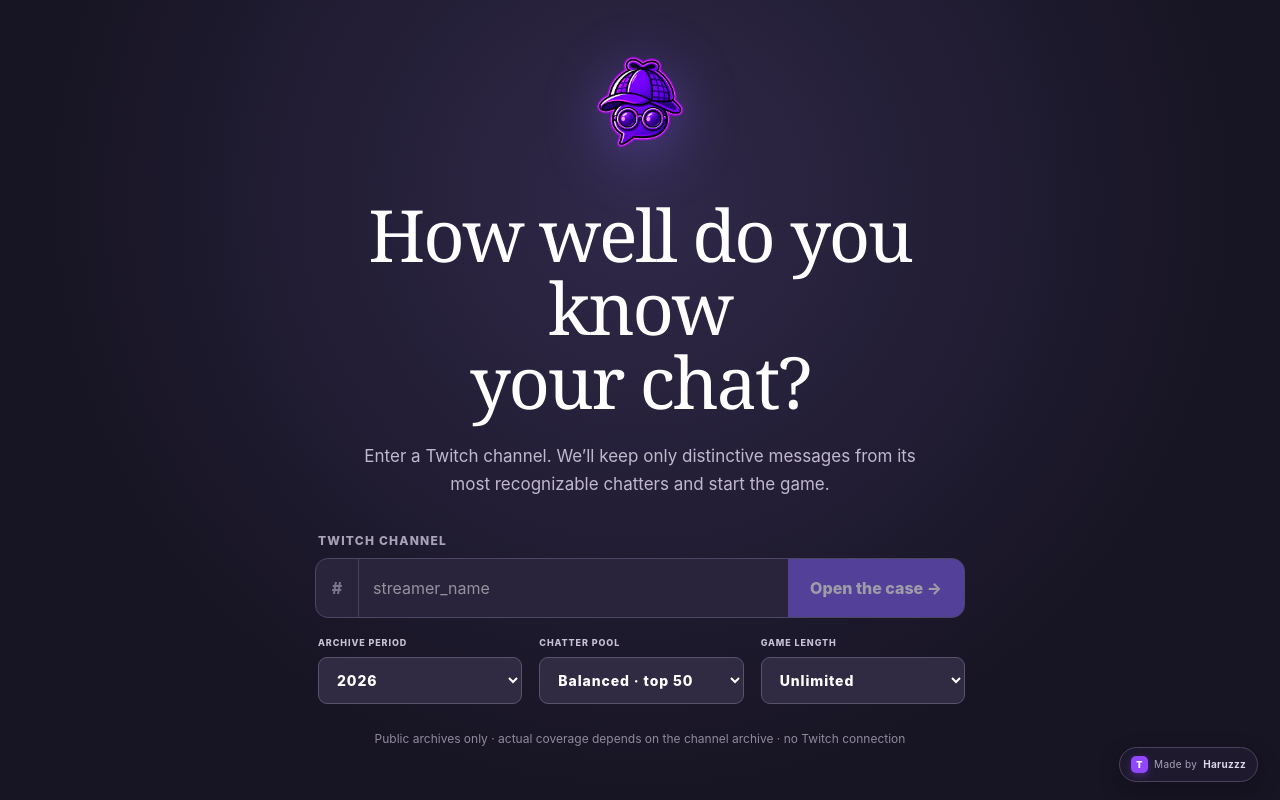
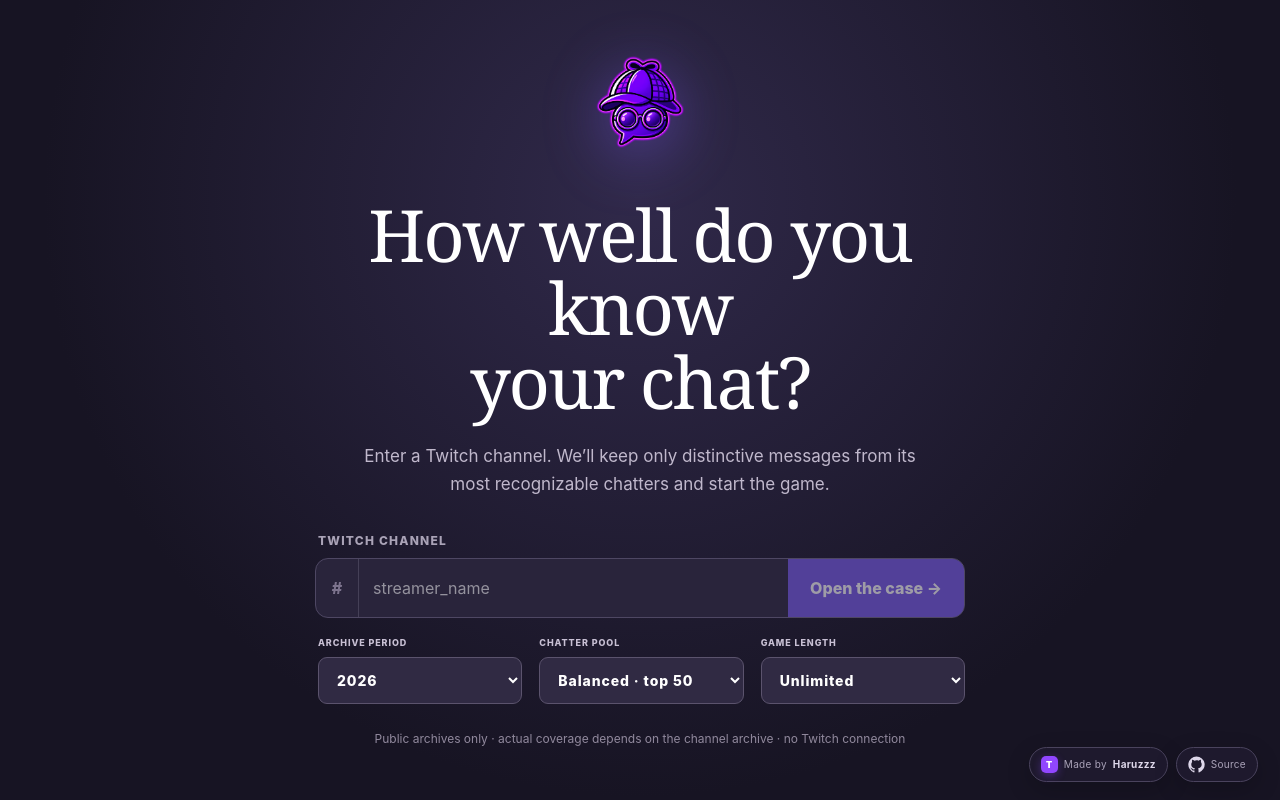
Before and after one commit to Haruzz/knowthechat, a React (Vite) app in the folder frontend/: page / in a window 1280 px wide. Built offline with nearby package versions, Linux system fonts and the light colour scheme.

Commit message:
Refactor project links component and update styles for better layout

```diff
--- a/frontend/src/App.tsx
+++ b/frontend/src/App.tsx
@@ -161,18 +161,41 @@
   return `${fullDate.format(oldest)} – ${fullDate.format(newest)}`;
 }
 
-function CreatorCredit() {
+function ProjectLinks() {
   return (
+    <nav className="project-links" aria-label="Project links">
       <a
-      className="creator-credit"
+        className="project-link creator-credit"
         href="https://www.twitch.tv/haruzzz"
         target="_blank"
         rel="noreferrer"
         aria-label="Haruzzz on Twitch"
       >
-      <span aria-hidden="true">T</span>
+        <span className="project-link-icon twitch-icon" aria-hidden="true">
+          T
+        </span>
         Made by <strong>Haruzzz</strong>
       </a>
+      <a
+        className="project-link repo-link"
+        href="https://github.com/Haruzz/knowthechat"
+        target="_blank"
+        rel="noreferrer"
+        aria-label="Know The Chat source code on GitHub"
+      >
+        <svg
+          className="project-link-icon github-icon"
+          viewBox="0 0 24 24"
+          aria-hidden="true"
+        >
+          <path
+            fill="currentColor"
+            d="M12 .7a11.5 11.5 0 0 0-3.64 22.42c.58.1.79-.25.79-.56v-2.23c-3.22.7-3.9-1.37-3.9-1.37-.53-1.34-1.29-1.7-1.29-1.7-1.05-.72.08-.7.08-.7 1.16.08 1.78 1.2 1.78 1.2 1.03 1.77 2.71 1.26 3.37.96.1-.75.4-1.26.73-1.55-2.57-.3-5.27-1.29-5.27-5.68 0-1.26.45-2.28 1.19-3.09-.12-.29-.52-1.46.11-3.05 0 0 .97-.31 3.16 1.18A10.9 10.9 0 0 1 12 6.14c.98 0 1.95.13 2.86.39 2.2-1.49 3.16-1.18 3.16-1.18.63 1.59.23 2.76.12 3.05.74.81 1.18 1.83 1.18 3.09 0 4.4-2.71 5.38-5.29 5.67.42.36.79 1.07.79 2.16v3.24c0 .31.2.67.8.56A11.5 11.5 0 0 0 12 .7Z"
+          />
+        </svg>
+        Source
+      </a>
+    </nav>
   );
 }
 
@@ -468,7 +491,7 @@
             <span>Messages → chatters → clues → emotes</span>
           </div>
         </section>
-        <CreatorCredit />
+        <ProjectLinks />
       </main>
     );
 
@@ -485,7 +508,7 @@
             Try another channel
           </button>
         </section>
-        <CreatorCredit />
+        <ProjectLinks />
       </main>
     );
 
@@ -567,7 +590,7 @@
             archive · no Twitch connection
           </p>
         </section>
-        <CreatorCredit />
+        <ProjectLinks />
       </main>
     );
 
@@ -691,7 +714,7 @@
           </div>
         </section>
       </div>
-      <CreatorCredit />
+      <ProjectLinks />
     </main>
   );
 }
--- a/frontend/src/styles.css
+++ b/frontend/src/styles.css
@@ -125,11 +125,17 @@
   font-weight: 750;
   letter-spacing: 0.04em;
 }
-.creator-credit {
+.project-links {
   position: fixed;
   right: 22px;
   bottom: 18px;
   z-index: 50;
+  display: flex;
+  flex-direction: row;
+  align-items: center;
+  gap: 8px;
+}
+.project-link {
   display: flex;
   align-items: center;
   gap: 6px;
@@ -148,11 +154,14 @@
     border-color 0.15s,
     transform 0.15s;
 }
-.creator-credit span {
-  display: grid;
-  place-items: center;
+.project-link-icon {
+  flex: 0 0 auto;
   width: 17px;
   height: 17px;
+}
+.twitch-icon {
+  display: grid;
+  place-items: center;
   border-radius: 5px;
   background: #9146ff;
   color: #fff;
@@ -160,18 +169,33 @@
   font-weight: 950;
   box-shadow: 0 3px 9px #9146ff55;
 }
+.github-icon {
+  color: #ded7ea;
+}
 .creator-credit strong {
   color: #ded7ea;
 }
+.project-link:hover {
+  color: #fff;
+  transform: translateY(-2px);
+}
 .creator-credit:hover {
-  color: #fff;
   border-color: #9146ff;
-  transform: translateY(-2px);
+}
+.repo-link:hover {
+  border-color: #9b93aa;
+}
+.project-link:focus-visible {
+  outline: 3px solid #b7a5ff;
+  outline-offset: 3px;
 }
 @media (max-width: 600px) {
-  .creator-credit {
+  .project-links {
     right: 12px;
     bottom: 10px;
+    gap: 6px;
+  }
+  .project-link {
     padding: 7px 9px;
   }
 }
```
Also changed, not shown: 1 other file (tests, documents, lock files or other folders). Lines whose indentation alone changed are shown as unchanged.
